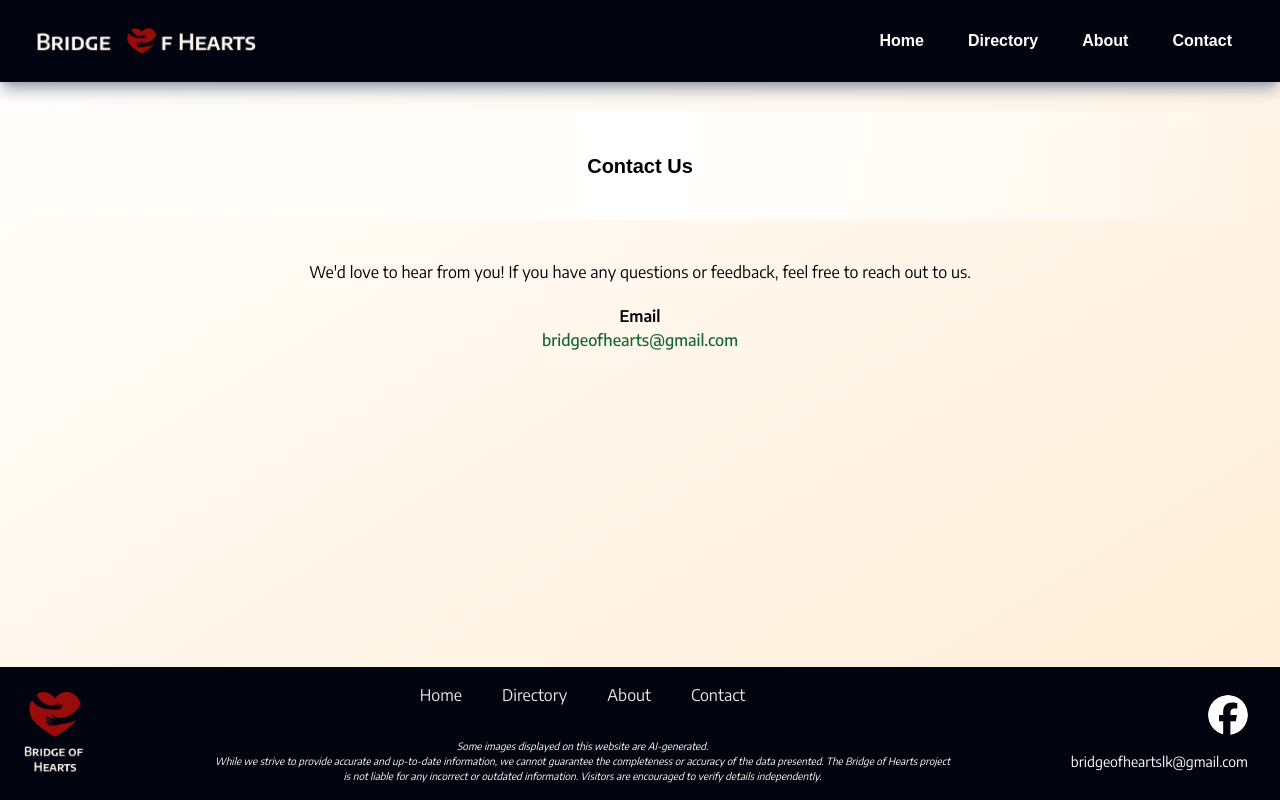
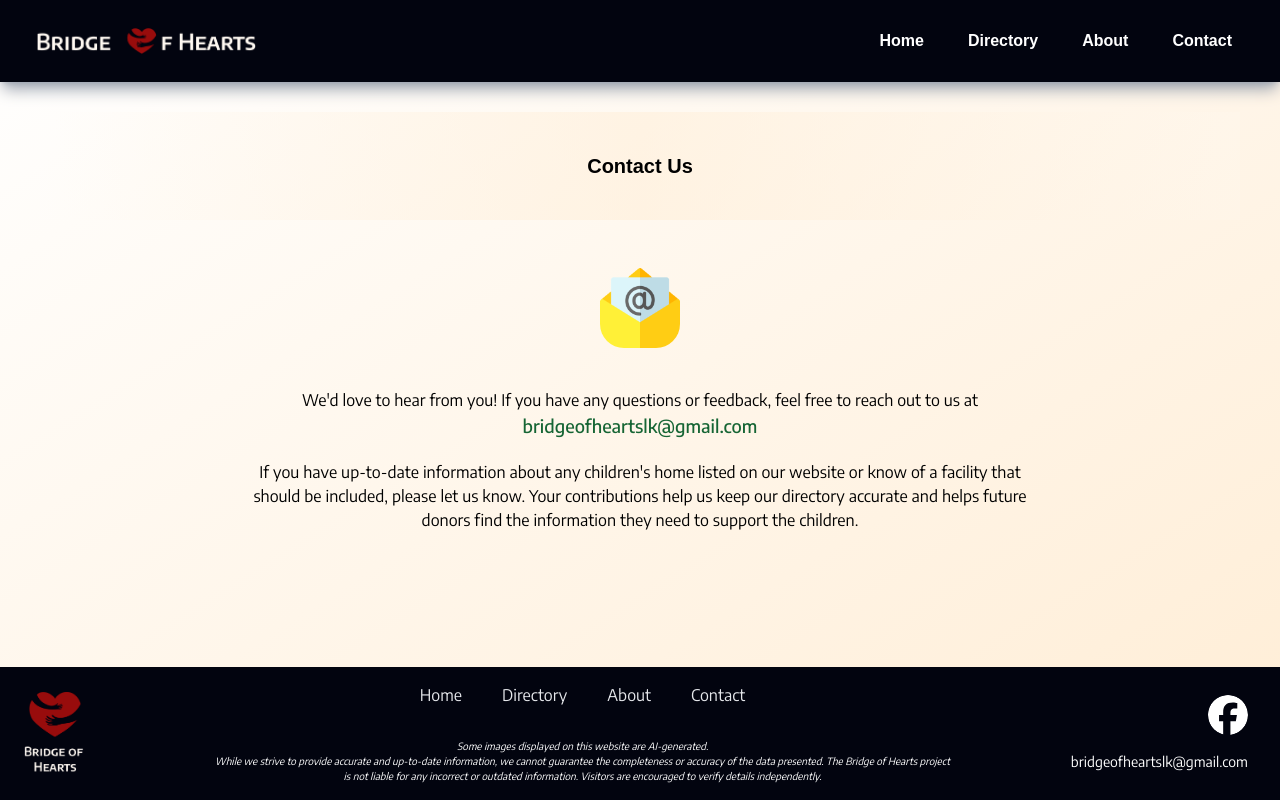
Before and after one commit to bridge-of-hearts-org/boh-web, a Next.js app: page /contact in a window 1280 px wide. Built offline with nearby package versions, Linux system fonts and the light colour scheme; a web font is replaced by a local one.

Commit message:
Update the contact page with an icon and more content.

```diff
--- a/src/app/about/page.tsx
+++ b/src/app/about/page.tsx
@@ -16,6 +16,7 @@ export default function About() {
                     <ImageComponent
                         src={VolunteerIcon}
                         height={100}
+                        sizes="100px"
                         alt="Three hands holding each other"
                         title="Icon created by Freepik - Flaticon"
                         className="object-contain"
@@ -32,7 +33,8 @@ export default function About() {
                 <div className="flex justify-center gap-10">
                     <ImageComponent
                         src={ChildrenIcon}
-                        width={100}
+                        height={100}
+                        sizes="100px"
                         alt="Three hands holding each other"
                         title="Children icons created by Freepik - Flaticon"
                         className="object-contain"
@@ -58,7 +60,8 @@ export default function About() {
                 <div className="flex justify-center gap-10">
                     <ImageComponent
                         src={DonationIcon}
-                        width={100}
+                        height={100}
+                        sizes="100px"
                         alt="Three hands holding each other"
                         title="Food donation icons created by iconixarPro - Flaticon"
                         className="object-contain"
--- a/src/app/contact/page.tsx
+++ b/src/app/contact/page.tsx
@@ -1,20 +1,44 @@
+"use client";
+
+import ImageComponent from "@/components/ImageComponent";
+import emailIcon from "../../../public/images/email-icon.png";
+
 export default function Contact() {
     return (
         <div>
-            <div className="bg-gradient-to-r from-white/10 via-white/100 to-white/10 py-10">
+            <div className="bg-gradient-to-r from-white/10 via-orange-100/50 to-white/10 py-10">
                 <h1 className="text-center font-encode-sans-sc text-xl font-bold">
                     Contact Us
                 </h1>
             </div>
-            <div className="mt-10 text-center">
-                <p>
-                    We'd love to hear from you! If you have any questions or
-                    feedback, feel free to reach out to us.
-                </p>
-                <h2 className="mt-5 font-semibold">Email</h2>
-                <a href="mailto:bridgeofhearts@gmail.com" className="boh-link">
-                    bridgeofhearts@gmail.com
-                </a>
+            <div className="mt-12 flex flex-col items-center gap-10">
+                <ImageComponent
+                    src={emailIcon}
+                    height={80}
+                    sizes="80px"
+                    alt="Envelope with a letter inside that has an @ symbol"
+                    title="Email icons created by Freepik - Flaticon"
+                />
+                <div className="w-3/4 text-center lg:w-2/3">
+                    <p>
+                        We'd love to hear from you! If you have any questions or
+                        feedback, feel free to reach out to us at
+                    </p>
+                    <a
+                        href="mailto:bridgeofheartslk@gmail.com"
+                        className="boh-link text-lg"
+                    >
+                        bridgeofheartslk@gmail.com
+                    </a>
+                    <p className="mt-5">
+                        If you have up-to-date information about any children's
+                        home listed on our website or know of a facility that
+                        should be included, please let us know. Your
+                        contributions help us keep our directory accurate and
+                        helps future donors find the information they need to
+                        support the children.
+                    </p>
+                </div>
             </div>
         </div>
     );
```
Also changed, not shown: public/images/email-icon.png (added).
